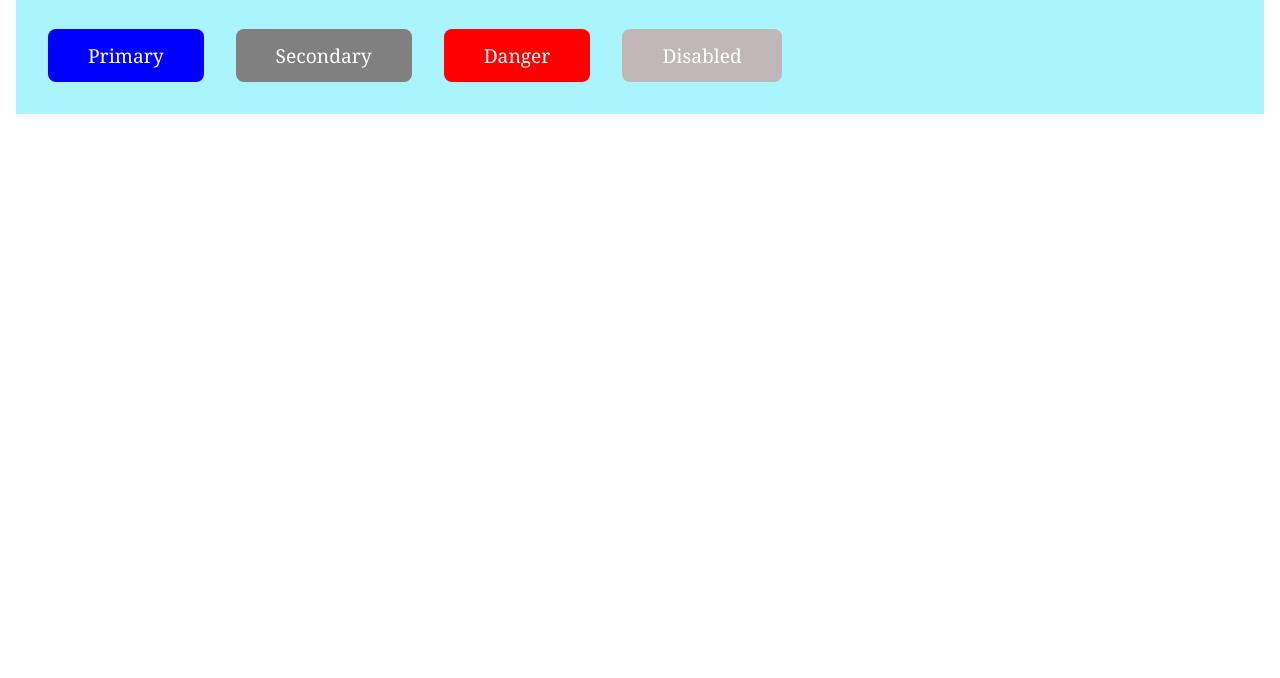
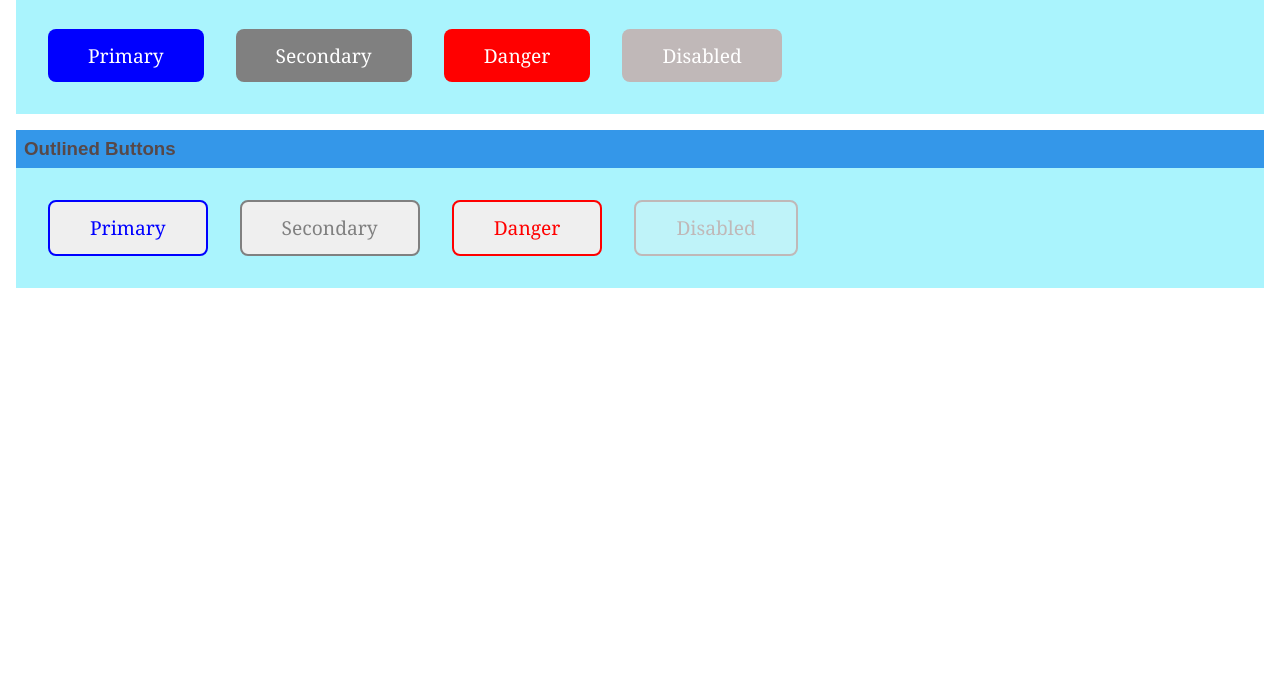
Before and after one commit to veereshbv04/Vee-UI-Components, a plain HTML site: page components/components_CSS/Button/button.html in a window 1280 px wide. Shown: the part 122-800 px from the top of the page. Drawn offline with Linux system fonts and the light colour scheme.

Commit message:
feat: outlined buttons

```diff
--- a/components/components_CSS/Button/button.css
+++ b/components/components_CSS/Button/button.css
@@ -30,3 +30,40 @@ button:hover{
 .btn-disabled{
     background-color: rgb(192, 184, 184);
 }
+
+
+.btn-primary-outl{
+    color:blue ;
+    border: 2px solid blue;
+}
+.btn-primary-outl:hover{
+    background-color:blue ;
+    color: white;
+}
+
+.btn-secondary-outl{
+    color: grey;
+    border: 2px solid grey;
+}
+.btn-secondary-outl:hover{
+    background-color: grey;
+    color: white;
+}
+
+.btn-danger-outl{
+    color: red;
+    border: 2px solid red;
+}
+.btn-danger-outl:hover{
+    background-color: red;
+    color: white;
+}
+
+.btn-disabled-outl{
+    color: rgb(192, 184, 184);
+    border: 2px solid rgb(192, 184, 184);
+}
+.btn-disabled-outl:hover{
+    background-color: rgb(192, 184, 184);
+    color: white;
+}
--- a/components/components_CSS/Button/button.html
+++ b/components/components_CSS/Button/button.html
@@ -9,7 +9,7 @@
 
 </head>
 <body>
-    <h1>Button Compponent</h1>
+    <h1>Button Component</h1>
     <h2 class="component-name">Button  Components</h2>
     <h3 class="component-name" style="background-color: rgb(52, 151, 233);">Solid Buttons</h3>
     <div class="component-wrapper">
@@ -19,5 +19,14 @@
          <button class="btn btn-danger">Danger</button>
          <button class="btn btn-disabled" disabled>Disabled</button>
     </div>
+
+    <h3 class="component-name" style="background-color: rgb(52, 151, 233);">Outlined Buttons</h3>
+    <div class="component-wrapper">
+
+         <button class="btn btn-primary-outl">Primary</button>
+         <button class="btn btn-secondary-outl">Secondary</button>
+         <button class="btn btn-danger-outl">Danger</button>
+         <button class="btn btn-disabled-outl" disabled>Disabled</button>
+    </div>
 </body>
 </html>
```
